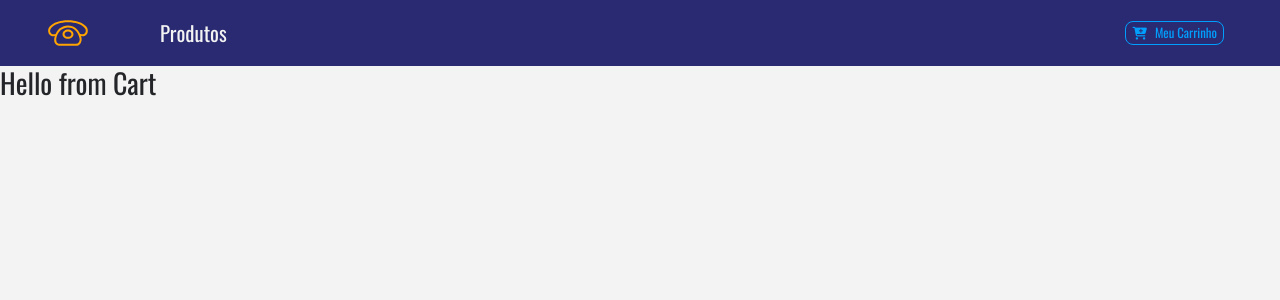
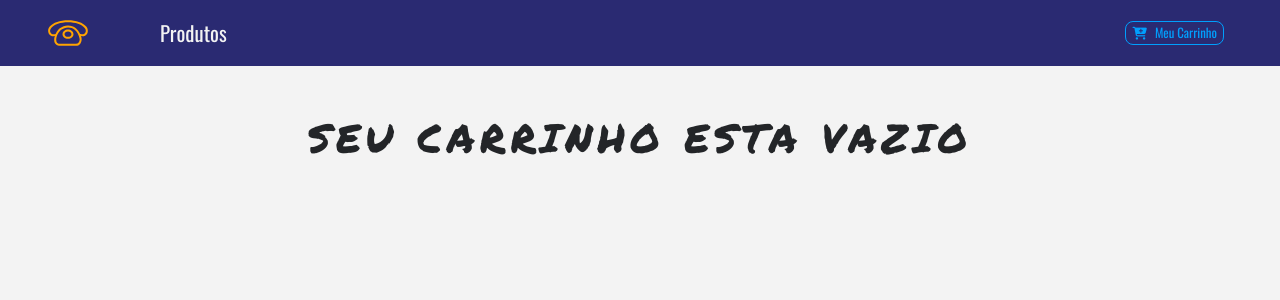
Before and after one commit to ZoraSantos/react-ecommerce-cellphone, a React (Create React App) app: page /cart in a window 1280 px wide. Shown: the top 300 px of the page. Built offline with nearby package versions, Linux system fonts and the light colour scheme.

Commit message:
Thirtieth-second Day

```diff
--- a/src/components/Cart.js
+++ /dev/null
@@ -1,11 +0,0 @@
-import React, {Component} from 'react'
-
-export default class Cart extends Component {
-    render() {
-        return(
-            <div>
-                <h3>Hello from Cart</h3>
-            </div>
-        )
-    }
-}
--- /dev/null
+++ b/src/components/Cart/Cart.js
@@ -0,0 +1,29 @@
+import React, {Component} from 'react'
+import Title from '../Title'
+import CartColumns from '../Cart/CartColumns'
+import EmptyCart from '../Cart/EmptyCart'
+import { ProductConsumer } from '../../context'
+
+export default class Cart extends Component {
+    render() {
+        return(
+            <section>
+                <ProductConsumer>
+                    {value => {
+                        const { cart } = value
+                        if (cart.length > 0) {
+                            return (
+                                <React.Fragment>
+                                    <Title name="Seu" title="Carrinho" />
+                                    <CartColumns />
+                                </React.Fragment>
+                            )
+                        } else {
+                            return <EmptyCart />
+                        }
+                    }}
+                </ProductConsumer>
+            </section>
+        )
+    }
+}
--- /dev/null
+++ b/src/components/Cart/CartColumns.js
@@ -0,0 +1,28 @@
+import React from 'react'
+
+export default function CartColumns() {
+    return (
+        <div className="container-fluid text-center d-none d-lg-block">
+            <div className="row">
+                <div className="col-10 mx-auto col-lg-2">
+                    <p className="text-uppercase">produtos</p>
+                </div>
+                <div className="col-10 mx-auto col-lg-2">
+                    <p className="text-uppercase">nome do produto</p>
+                </div>
+                <div className="col-10 mx-auto col-lg-2">
+                    <p className="text-uppercase">preço</p>
+                </div>
+                <div className="col-10 mx-auto col-lg-2">
+                    <p className="text-uppercase">quantidade</p>
+                </div>
+                <div className="col-10 mx-auto col-lg-2">
+                    <p className="text-uppercase">remover</p>
+                </div>
+                <div className="col-10 mx-auto col-lg-2">
+                    <p className="text-uppercase">total</p>
+                </div>
+            </div>
+        </div>
+    )
+}
--- /dev/null
+++ b/src/components/Cart/EmptyCart.js
@@ -0,0 +1,13 @@
+import React from 'react'
+
+export default function EmptyCart() {
+    return (
+        <div className="container mt-5">
+            <div className="row">
+                <div className="col-10 mx-auto text-center text-title">
+                    <h1>Seu carrinho esta vazio</h1>
+                </div>
+            </div>
+        </div>
+    )
+}
--- /dev/null
+++ b/src/components/Cart/package.json
@@ -0,0 +1,3 @@
+{
+    "main": "Cart.js"
+}
--- a/src/components/Details.js
+++ b/src/components/Details.js
@@ -17,6 +17,7 @@ export default class Details extends Component {
                                 <div className="col-10 m-auto text-center text-slanted text-blue my-5">
                                     <h1>{title}</h1>
                                 </div>
+
                             </div>
                             {/* end title */}
                             {/* Product info */}
```
